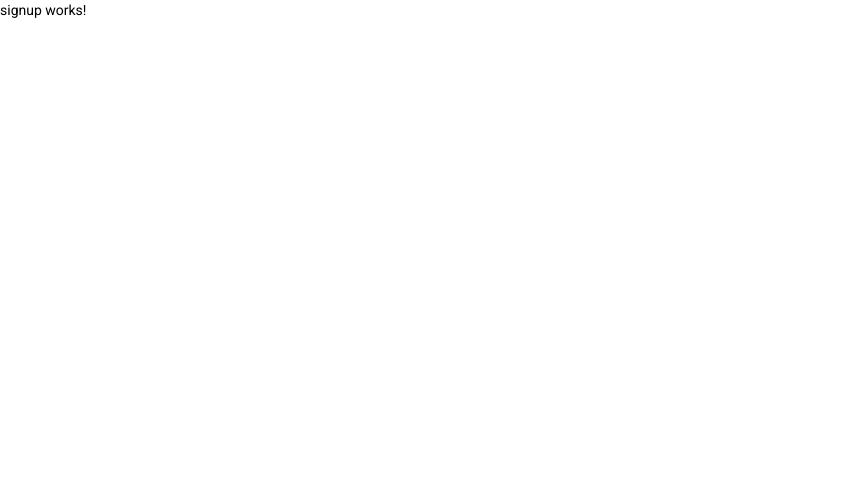
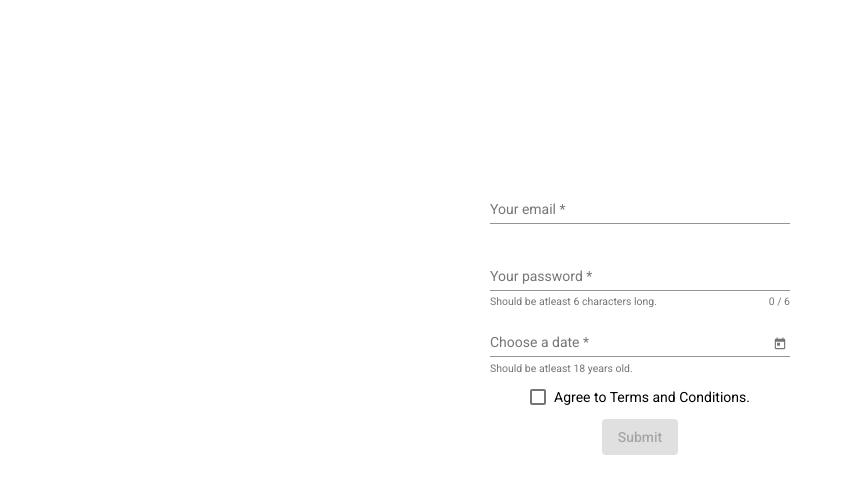
Before and after one commit to VLarz/ng-fitness-tracker, an Angular app: page /signup in a window 1280 px wide. Shown: the top 494 px of the page, without its empty margins (0-853 px from the left). Built offline with nearby package versions, Linux system fonts and the light colour scheme.

Commit message:
Finish signup form template and validations

```diff
--- a/src/app/app.module.ts
+++ b/src/app/app.module.ts
@@ -1,4 +1,6 @@
 import { NgModule } from '@angular/core';
+import { FlexLayoutModule } from '@angular/flex-layout';
+import { FormsModule } from '@angular/forms';
 import { BrowserModule } from '@angular/platform-browser';
 import { BrowserAnimationsModule } from '@angular/platform-browser/animations';
 
@@ -28,7 +30,9 @@ import { WelcomeComponent } from './welcome/welcome.component';
     BrowserModule,
     AppRoutingModule,
     BrowserAnimationsModule,
-    MaterialModule
+    MaterialModule,
+    FlexLayoutModule,
+    FormsModule
   ],
   providers: [],
   bootstrap: [AppComponent]
--- a/src/app/auth/signup/signup.component.html
+++ b/src/app/auth/signup/signup.component.html
@@ -1 +1,43 @@
-<p>signup works!</p>
+<section>
+  <form fxLayout="column" fxLayoutAlign="center center" fxLayoutGap="10px" #signUpForm="ngForm" (ngSubmit)="onSubmit(signUpForm)">
+    <mat-form-field>
+      <input
+        matInput
+        type="email"
+        placeholder="Your email"
+        ngModel name="email"
+        required
+        email
+        #emailInput="ngModel">
+        <mat-error *ngIf="emailInput.hasError('required')">Field must not be empty.</mat-error>
+        <mat-error *ngIf="!emailInput.hasError('required')">Email is invalid.</mat-error>
+      </mat-form-field>
+    <mat-form-field hintLabel="Should be atleast 6 characters long.">
+      <input
+        matInput
+        type="password"
+        placeholder="Your password"
+        ngModel
+        name="password"
+        required
+        minlength="6"
+        #passwordInput="ngModel">
+        <mat-hint align="end">{{ passwordInput.value?.length }} / 6</mat-hint>
+        <mat-error>Has to be 6 characters long.</mat-error>
+    </mat-form-field>
+    <mat-form-field hintLabel="Should be atleast 18 years old.">
+      <mat-label>Choose a date</mat-label>
+      <input
+        matInput
+        [matDatepicker]="picker"
+        [max]="maxDate"
+        ngModel
+        name="birtdate"
+        required>
+      <mat-datepicker-toggle matSuffix [for]="picker"></mat-datepicker-toggle>
+      <mat-datepicker #picker></mat-datepicker>
+    </mat-form-field>
+    <mat-checkbox ngModel name="agree" required color="primary">Agree to Terms and Conditions.</mat-checkbox>
+    <button mat-raised-button type="submit" color="primary" [disabled]="signUpForm.invalid">Submit</button>
+  </form>
+</section>
--- a/src/app/auth/signup/signup.component.scss
+++ b/src/app/auth/signup/signup.component.scss
@@ -0,0 +1,6 @@
+mat-form-field {
+  width: 300px;
+}
+form {
+  height: 80vh;
+}
--- a/src/app/auth/signup/signup.component.ts
+++ b/src/app/auth/signup/signup.component.ts
@@ -1,4 +1,5 @@
 import { Component, OnInit } from '@angular/core';
+import { NgForm } from '@angular/forms';
 
 @Component({
   selector: 'app-signup',
@@ -6,10 +7,18 @@ import { Component, OnInit } from '@angular/core';
   styleUrls: ['./signup.component.scss']
 })
 export class SignupComponent implements OnInit {
+  maxDate: Date = new Date();
 
   constructor() { }
 
   ngOnInit(): void {
+    console.log(this.maxDate);
+    this.maxDate.setFullYear(this.maxDate.getFullYear() - 18);
+    console.log(this.maxDate);
+  }
+
+  onSubmit(form: NgForm): void {
+    console.log(form.value);
   }
 
 }
```
Also changed, not shown: src/app/material.module.ts (+17 -2 lines).
